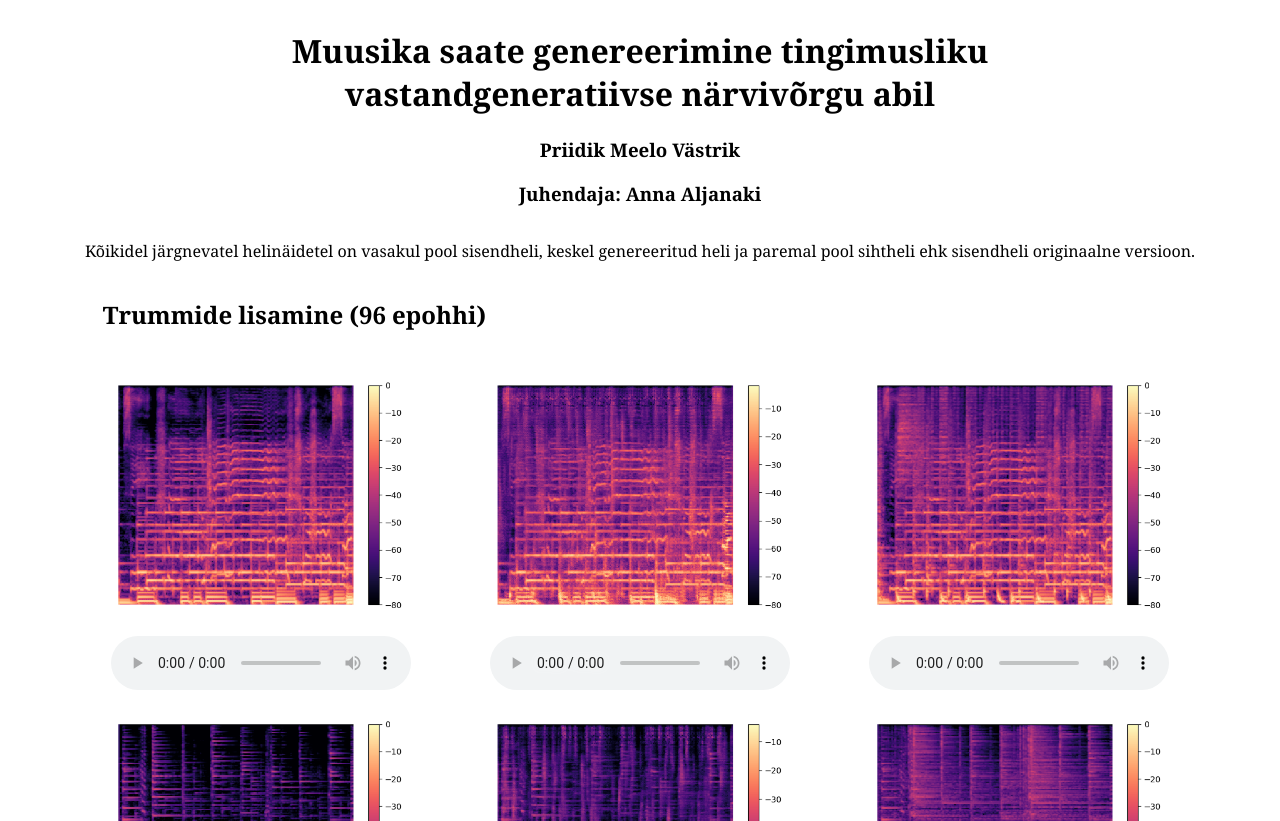
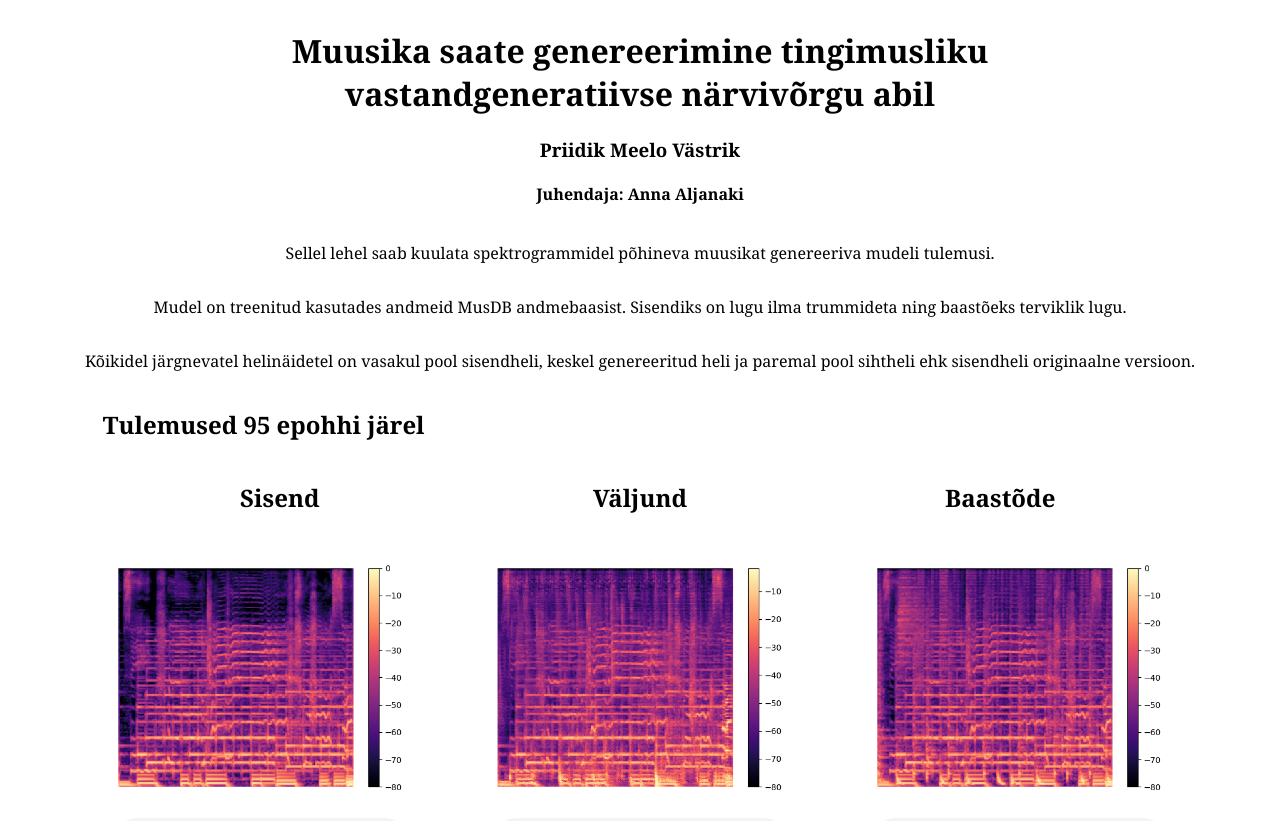
Before and after one commit to pvastrik/Pix2Pix-Music-Accompaniment-Generation-Demo, a plain HTML site: page index.html in a window 1280 px wide. Shown: the top 821 px of the page. Drawn offline with Linux system fonts and the light colour scheme.

Commit message:
add text

```diff
--- a/index.css
+++ b/index.css
@@ -43,3 +43,15 @@ h2 {
     text-align: center;
 
 }
+
+.row-header {
+    display: flex;
+    justify-content: center;
+    flex-direction: row;
+    width: 95%;
+}
+
+.row-header > .container {
+    min-width: 30%;
+    text-align: center;
+}
--- a/index.html
+++ b/index.html
@@ -15,16 +15,36 @@
                 Muusika saate genereerimine tingimusliku vastandgeneratiivse närvivõrgu abil
             </h1>
             <h3>Priidik Meelo Västrik</h3>
-            <h3>Juhendaja: Anna Aljanaki</h3>
+            <h4>Juhendaja: Anna Aljanaki</h4>
 
         </div>
 
         <p>
+            Sellel lehel saab kuulata spektrogrammidel põhineva muusikat genereeriva mudeli tulemusi.
+        </p>
+        <p>
+            Mudel on treenitud kasutades andmeid MusDB andmebaasist. Sisendiks on lugu ilma trummideta ning baastõeks terviklik lugu.
+        </p>
+        <p>
             Kõikidel järgnevatel helinäidetel on vasakul pool sisendheli, keskel genereeritud heli ja paremal pool sihtheli ehk sisendheli originaalne versioon.
         </p>
         <h2>
-            Trummide lisamine (96 epohhi)
+            Tulemused 95 epohhi järel
         </h2>
+        <div class="row-header">
+            <div class="container">
+                <h2>Sisend</h2>
+            </div>
+            <div class="container">
+                <h2>Väljund</h2>
+
+            </div>
+            <div class="container">
+                <h2>Baastõde</h2>
+
+            </div>
+            </div>
+
         <div class="row">
         <div class="container">
             <img src="images/08_test_input_08.png" alt="input">
@@ -121,7 +141,7 @@
             <br>
             <br>
             <h2>
-                Müra välja lõikamine 100 epohhi järel
+                Müra väljalõikamine 100 epohhi järel genereeritud tulemustest
             </h2>
             <p> Kui tulemusse jäävad mürapiirkonnad, saab need lihtsa lahendusena välja lõigata, mis teeb tulemuse veidi kuulatavamaks, kuid siiski mitte heaks.</p>
 
```
